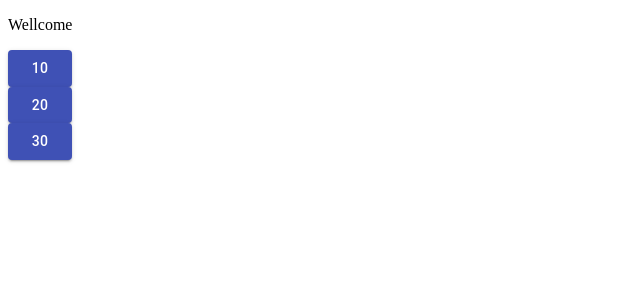
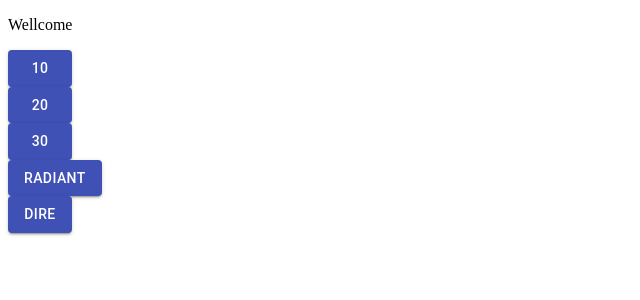
Before and after one commit to skalazar/dota-questions, a React (Create React App) app in the folder dota-questions/: page / in a window 1280 px wide. Shown: the top 300 px of the page, without its empty margins (0-640 px from the left). Built offline with nearby package versions, Linux system fonts and the light colour scheme.

Commit message:
add response buttons

```diff
--- a/dota-questions/src/App.js
+++ b/dota-questions/src/App.js
@@ -12,6 +12,11 @@ function App() {
         <NumberButton value='30'/>
         </div>
 
+        <div className='container-response'>
+          <NumberButton value='radiant'/>
+          <NumberButton value='dire'/>
+        </div>
+
     </div>
   );
 }
```
